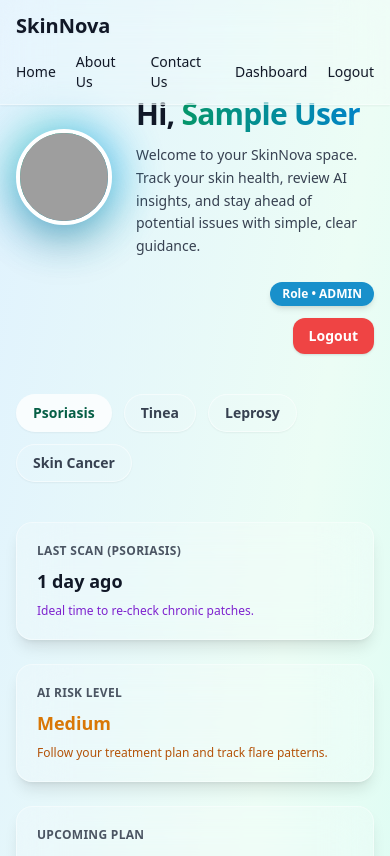
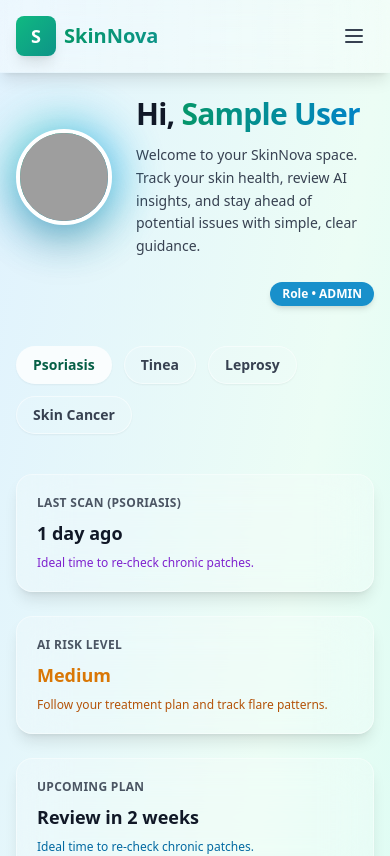
Before and after one commit to Janith0113/SkinNova, a Next.js app in the folder frontend/: page /patient/dashboard in a window 390 px wide. Shown: the top 856 px of the page. Built offline with nearby package versions, Linux system fonts and the light colour scheme; sample sign-in values are in the browser's storage.

Commit message:
modify navbar for modern type
now navbar is responsive for any device

```diff
--- a/frontend/app/admin/dashboard/page.tsx
+++ b/frontend/app/admin/dashboard/page.tsx
@@ -672,12 +672,6 @@ export default function AdminDashboard() {
                 className="px-4 py-2 bg-gradient-to-r from-blue-500 to-blue-600 text-white rounded-lg hover:shadow-lg transition-all duration-300 font-medium flex items-center gap-2"
               >
                 <span>🔄</span> Refresh
-              </button>
-              <button
-                onClick={handleLogout}
-                className="px-6 py-2 bg-gradient-to-r from-red-500 to-pink-500 text-white rounded-xl hover:shadow-lg transition-all duration-300 transform hover:scale-105 font-medium"
-              >
-                Logout
               </button>
             </div>
           </div>
--- a/frontend/app/doctor/dashboard/page.tsx
+++ b/frontend/app/doctor/dashboard/page.tsx
@@ -330,12 +330,6 @@ export default function DoctorDashboard() {
                 className="inline-flex items-center gap-2 rounded-xl bg-blue-500 text-white text-sm font-semibold px-4 py-2 shadow hover:bg-blue-600 transition-all"
               >
                 <span>📅 Availability</span>
-              </button>
-              <button
-                onClick={handleLogout}
-                className="inline-flex items-center gap-2 rounded-xl bg-red-500 text-white text-sm font-semibold px-4 py-2 shadow hover:bg-red-600 transition-all"
-              >
-                <span>Logout</span>
               </button>
             </div>
           </div>
--- a/frontend/app/patient/dashboard/page.tsx
+++ b/frontend/app/patient/dashboard/page.tsx
@@ -563,12 +563,6 @@ export default function PatientDashboard() {
             <span className="inline-flex items-center rounded-full bg-sky-600/90 px-3 py-1 text-xs font-semibold text-white shadow-md">
               Role • {user.role?.toUpperCase()}
             </span>
-            <button
-              onClick={handleLogout}
-              className="inline-flex items-center gap-2 rounded-xl bg-red-500 text-white text-sm font-semibold px-4 py-2 shadow hover:bg-red-600 transition-all"
-            >
-              Logout
-            </button>
           </div>
         </div>
 
--- a/frontend/components/Navbar.tsx
+++ b/frontend/components/Navbar.tsx
@@ -5,6 +5,7 @@ import { useEffect, useState } from "react";
 
 export default function Navbar() {
   const [user, setUser] = useState<any>(null);
+  const [isOpen, setIsOpen] = useState(false);
   const router = useRouter();
 
   useEffect(() => {
@@ -18,6 +19,7 @@ export default function Navbar() {
     if (role === "admin") router.push("/admin/dashboard");
     else if (role === "doctor") router.push("/doctor/dashboard");
     else router.push("/patient/dashboard");
+    setIsOpen(false);
   }
 
   function handleLogout() {
@@ -25,44 +27,62 @@ export default function Navbar() {
     localStorage.removeItem("user");
     setUser(null);
     router.push("/");
+    setIsOpen(false);
   }
 
   return (
-    <header className="fixed top-0 left-0 right-0 z-50 flex flex-wrap sm:justify-start sm:flex-nowrap w-full
-                       bg-white/20 backdrop-blur-xl text-sm py-3 border-b border-white/40 shadow-sm">
-      <nav className="max-w-[85rem] w-full mx-auto px-4 sm:flex sm:items-center sm:justify-between">
-        {/* Brand */}
+    <header className="fixed top-0 left-0 right-0 z-50 w-full backdrop-blur-xl border-b border-white/20 shadow-lg">
+      <div className="bg-gradient-to-r from-white/40 to-white/30">
+        <nav className="max-w-7xl mx-auto px-4 sm:px-6 lg:px-8 py-4">
+          <div className="flex items-center justify-between">
+            {/* Logo */}
             <Link
               href="/"
-          className="flex-none font-semibold text-xl text-gray-900 drop-shadow-sm focus:outline-none focus:opacity-80"
-          aria-label="SkinNova"
+              className="flex items-center gap-2 group"
             >
+              <div className="w-10 h-10 rounded-lg bg-gradient-to-br from-emerald-500 to-teal-600 flex items-center justify-center shadow-lg group-hover:shadow-xl transition-all">
+                <span className="text-white font-bold text-lg">S</span>
+              </div>
+              <span className="font-bold text-xl bg-gradient-to-r from-emerald-600 to-teal-600 bg-clip-text text-transparent">
                 SkinNova
+              </span>
             </Link>
 
-        {/* Right side links */}
-        <div className="flex flex-row items-center gap-5 mt-3 sm:justify-end sm:mt-0 sm:ps-5">
-          <Link href="/" className="font-medium text-gray-900 hover:text-gray-700 drop-shadow-sm">
+            {/* Desktop Navigation */}
+            <div className="hidden md:flex items-center gap-1">
+              <Link
+                href="/"
+                className="px-4 py-2 rounded-lg text-gray-700 hover:bg-white/50 font-medium transition-all duration-300"
+              >
                 Home
               </Link>
-          <Link href="/aboutus" className="font-medium text-gray-900 hover:text-gray-700 drop-shadow-sm">
+              <Link
+                href="/aboutus"
+                className="px-4 py-2 rounded-lg text-gray-700 hover:bg-white/50 font-medium transition-all duration-300"
+              >
                 About Us
               </Link>
-          <Link href="/contactus" className="font-medium text-gray-900 hover:text-gray-700 drop-shadow-sm">
+              <Link
+                href="/contactus"
+                className="px-4 py-2 rounded-lg text-gray-700 hover:bg-white/50 font-medium transition-all duration-300"
+              >
                 Contact Us
               </Link>
+            </div>
 
+            {/* Right side actions */}
+            <div className="hidden md:flex items-center gap-3">
               {user ? (
                 <>
                   <button
                     onClick={goToDashboard}
-                className="font-medium text-gray-900 hover:text-gray-700 drop-shadow-sm"
+                    className="px-4 py-2 rounded-lg bg-white/40 text-gray-900 font-medium hover:bg-white/60 transition-all"
                   >
                     Dashboard
                   </button>
                   <button
                     onClick={handleLogout}
-                className="font-medium text-gray-900 hover:text-gray-700 drop-shadow-sm"
+                    className="px-4 py-2 rounded-lg bg-gradient-to-r from-red-500 to-red-600 text-white font-medium hover:shadow-lg transition-all"
                   >
                     Logout
                   </button>
@@ -71,20 +91,100 @@ export default function Navbar() {
                 <>
                   <Link
                     href="/login"
-                className="font-medium text-gray-900 hover:text-gray-700 drop-shadow-sm"
+                    className="px-4 py-2 rounded-lg text-gray-700 hover:bg-white/50 font-medium transition-all"
                   >
                     Login
                   </Link>
                   <Link
                     href="/signup"
-                className="font-medium text-gray-900 hover:text-gray-700 drop-shadow-sm"
+                    className="px-6 py-2 rounded-lg bg-gradient-to-r from-emerald-600 to-teal-600 text-white font-medium hover:shadow-lg transition-all"
                   >
                     Sign Up
                   </Link>
                 </>
               )}
             </div>
+
+            {/* Mobile menu button */}
+            <button
+              onClick={() => setIsOpen(!isOpen)}
+              className="md:hidden p-2 rounded-lg hover:bg-white/50 transition-all"
+            >
+              <svg
+                className="w-6 h-6 text-gray-700"
+                fill="none"
+                stroke="currentColor"
+                viewBox="0 0 24 24"
+              >
+                <path
+                  strokeLinecap="round"
+                  strokeLinejoin="round"
+                  strokeWidth={2}
+                  d={isOpen ? "M6 18L18 6M6 6l12 12" : "M4 6h16M4 12h16M4 18h16"}
+                />
+              </svg>
+            </button>
+          </div>
+
+          {/* Mobile Navigation */}
+          {isOpen && (
+            <div className="md:hidden mt-4 space-y-2 pb-4">
+              <Link
+                href="/"
+                className="block px-4 py-2 rounded-lg text-gray-700 hover:bg-white/50 font-medium transition-all"
+              >
+                Home
+              </Link>
+              <Link
+                href="/aboutus"
+                className="block px-4 py-2 rounded-lg text-gray-700 hover:bg-white/50 font-medium transition-all"
+              >
+                About Us
+              </Link>
+              <Link
+                href="/contactus"
+                className="block px-4 py-2 rounded-lg text-gray-700 hover:bg-white/50 font-medium transition-all"
+              >
+                Contact Us
+              </Link>
+
+              <div className="border-t border-white/20 pt-2 mt-2 space-y-2">
+                {user ? (
+                  <>
+                    <button
+                      onClick={goToDashboard}
+                      className="w-full px-4 py-2 rounded-lg bg-white/40 text-gray-900 font-medium hover:bg-white/60 transition-all text-left"
+                    >
+                      Dashboard
+                    </button>
+                    <button
+                      onClick={handleLogout}
+                      className="w-full px-4 py-2 rounded-lg bg-gradient-to-r from-red-500 to-red-600 text-white font-medium hover:shadow-lg transition-all text-left"
+                    >
+                      Logout
+                    </button>
+                  </>
+                ) : (
+                  <>
+                    <Link
+                      href="/login"
+                      className="block px-4 py-2 rounded-lg text-gray-700 hover:bg-white/50 font-medium transition-all"
+                    >
+                      Login
+                    </Link>
+                    <Link
+                      href="/signup"
+                      className="block px-4 py-2 rounded-lg bg-gradient-to-r from-emerald-600 to-teal-600 text-white font-medium hover:shadow-lg transition-all"
+                    >
+                      Sign Up
+                    </Link>
+                  </>
+                )}
+              </div>
+            </div>
+          )}
         </nav>
+      </div>
     </header>
   );
 }
```
Lines whose indentation alone changed are shown as unchanged.
